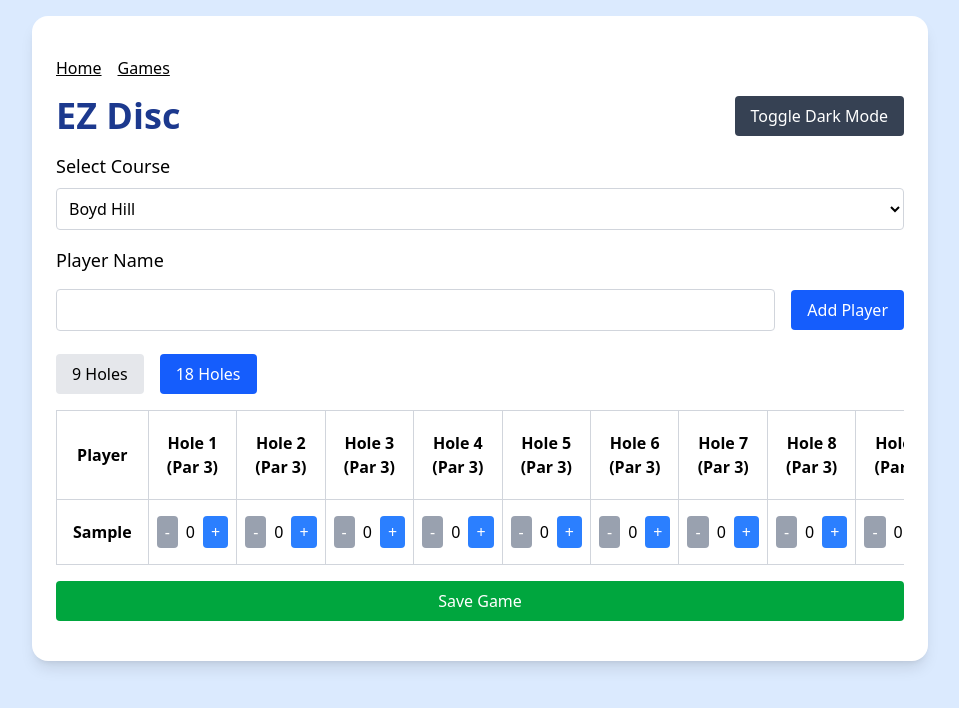
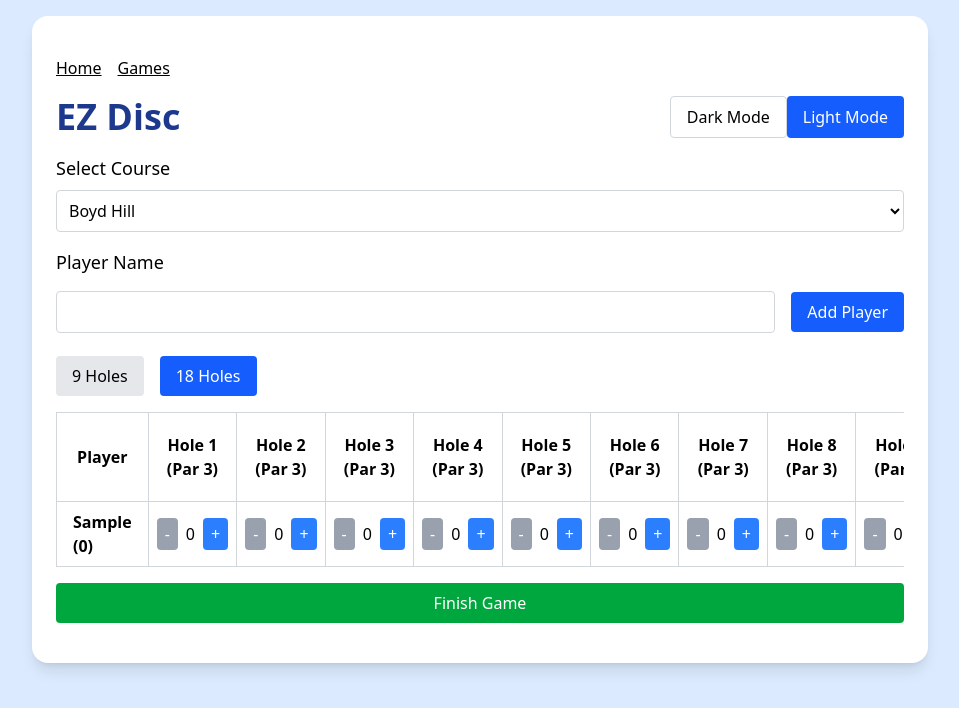
Before and after one commit to Andysimmonsisme/ez-disc, a React (Vite) app: page / in a window 1280 px wide. Both pictures are taken after typing "Sample" into the empty fields and a click on the button "Add Player". Shown: the top 708 px of the page, without its empty margins (160-1119 px from the left). Built offline with nearby package versions, Linux system fonts and the light colour scheme.

Commit message:
feat: allow past games to be edited, load last unfinished game on render

```diff
--- a/src/components/Game.tsx
+++ b/src/components/Game.tsx
@@ -35,6 +35,7 @@ function Game() {
   ];
   const {
     coursePar,
+    currentGameId,
     isModalOpen,
     newPlayerName,
     players,
@@ -44,7 +45,6 @@ function Game() {
     handleAddPlayer,
     handleScoreChange,
     removePlayer,
-    saveGame,
     startNewGame,
     setNewPlayerName,
     setSelectedCourse,
@@ -69,7 +69,9 @@ function Game() {
       <Holes totalHoles={totalHoles} setTotalHoles={setTotalHoles} />
 
       <ScoreCard
+        gameId={currentGameId ?? -1}
         coursePar={coursePar}
+        editMode={true}
         players={players}
         scores={scores}
         selectedCourse={selectedCourse}
@@ -80,9 +82,9 @@ function Game() {
 
       <button
         className='w-full my-4 px-4 py-2 rounded bg-green-600 text-white hover:bg-green-700'
-        onClick={saveGame}
+        onClick={() => setIsModalOpen(true)}
       >
-        Save Game
+        Finish Game
       </button>
       <SaveGameModal
         isOpen={isModalOpen}
--- a/src/components/Header.tsx
+++ b/src/components/Header.tsx
@@ -26,12 +26,27 @@ function Header({ title }: HeaderProps) {
       <h1 className='text-4xl font-extrabold text-blue-900 dark:text-white'>
         {title}
       </h1>
-      <button
-        onClick={() => setDarkMode(!darkMode)}
-        className='px-4 py-2 rounded bg-gray-700 dark:bg-gray-200 text-white dark:text-black hover:bg-gray-600 dark:hover:bg-gray-300'
-      >
-        Toggle {darkMode ? 'Light' : 'Dark'} Mode
-      </button>
+
+      <div role='group' aria-label='Dark and Light Mode Toggle' className='flex'>
+        <button
+          onClick={() => setDarkMode(true)}
+          aria-pressed={darkMode}
+          className={`px-4 py-2 rounded ${
+            darkMode ? 'bg-blue-600' : 'border border-gray-300 hover:bg-gray-200'
+          }`}
+        >
+          Dark Mode
+        </button>
+        <button
+          onClick={() => setDarkMode(false)}
+          aria-pressed={!darkMode}
+          className={`px-4 py-2 rounded ${
+            !darkMode ? 'bg-blue-600 text-white' : 'border border-gray-600 hover:bg-gray-600'
+          }`}
+        >
+          Light Mode
+        </button>
+      </div>
     </header>
   );
 }
--- a/src/components/SavedGames.tsx
+++ b/src/components/SavedGames.tsx
@@ -1,42 +1,73 @@
-import { useEffect, useState } from 'react';
-import { Game } from '../state/useGameState';
 import ScoreCard from './ScoreCard';
+import { useSavedGamesState } from '../state/useSavedGamesState';
 
 function SavedGames() {
-  const [games, setGames] = useState<Game[]>([]);
-
-  useEffect(() => {
-    setGames(JSON.parse(localStorage.getItem('games') || '[]'));
-  }, []);
+  const {
+    games,
+    editMode,
+    changeEditMode,
+    handleScoreChange,
+    removePlayer,
+  } = useSavedGamesState();
   return (
     <>
       {games.length === 0 ? (
         <p>No saved games.</p>
       ) : (
         <div className='space-y-4'>
-          {games.map((game) => (
+          {games.map((game, index) => (
             <section
               key={game.id}
               className='p-4 bg-gray-100 dark:bg-gray-700 dark:text-white rounded-lg shadow-md'
             >
-              <h2 className='text-lg font-bold mb-2'>
-                {game.course.name}{' '}
+              <h2 className='text-2xl font-bold'>{game.course.name}</h2>
+              <p className='mb-2'>
                 {new Date(game.date).toLocaleString('en-US', {
                   dateStyle: 'medium', // e.g., "Mar 27, 2025"
                   timeStyle: 'short', // e.g., "10:15 AM"
                 })}
-              </h2>
+              </p>
+
+              <div
+                role='group'
+                aria-label='View and Edit Toggle'
+                className='flex'
+              >
+                <button
+                  type='button'
+                  onClick={() => changeEditMode(false, index)}
+                  aria-pressed={!editMode[index]}
+                  className={`px-4 py-2 rounded border border-gray-300 dark:border-gray-600 ${
+                    !editMode[index] ? 'bg-blue-600 text-white' : 'hover:bg-gray-200 dark:hover:bg-gray-600'
+                  }`}
+                >
+                  View
+                </button>
+
+                <button
+                  type='button'
+                  onClick={() => changeEditMode(true, index)}
+                  aria-pressed={editMode[index]}
+                  className={`px-4 py-2 rounded border border-gray-300 dark:border-gray-600 ${
+                    editMode[index] ? 'bg-blue-600 text-white' : 'hover:bg-gray-200 dark:hover:bg-gray-600'
+                  }`}
+                >
+                  Edit
+                </button>
+              </div>
 
               <ScoreCard
+                gameId={game.id}
                 coursePar={game.course.par
                   .slice(0, game.scores[0].scores.length)
                   .reduce((sum, score) => sum + score, 0)}
+                editMode={editMode[index]}
                 players={game.scores.map((score) => score.player)}
                 scores={game.scores.map((score) => score.scores)}
                 selectedCourse={game.course}
                 totalHoles={game.scores[0].scores.length}
-                handleScoreChange={() => {}}
-                removePlayer={() => {}}
+                handleScoreChange={handleScoreChange}
+                removePlayer={removePlayer}
               />
             </section>
           ))}
--- a/src/components/Score.tsx
+++ b/src/components/Score.tsx
@@ -1,46 +1,74 @@
+import { useEffect, useState } from 'react';
+import { CourseInterface } from './Course';
+
 interface ScoreProps {
+  editMode: boolean;
   playerName: string;
-  playerScores: number[];
+  playerIndex: number;
+  scores: number[][];
   totalScore: number;
   coursePar: number;
+  selectedCourse: CourseInterface;
   onScoreChange: (holeIndex: number, change: number) => void;
   onRemove: () => void;
 }
 
 function Score({
+  editMode,
   playerName,
-  playerScores,
+  playerIndex,
+  scores,
   totalScore,
   coursePar,
+  selectedCourse,
   onScoreChange,
   onRemove,
 }: ScoreProps) {
+  const calculateCurrentScore = () =>
+    scores[playerIndex].reduce((sum, score, index) => {
+      if (score === 0) return sum; // Skip if score is 0
+      return sum + score - selectedCourse.par[index];
+    }, 0);
+  const [currentScore, setCurrentScore] = useState(0);
+
+  useEffect(() => {
+    setCurrentScore(calculateCurrentScore());
+  }, [scores]);
+
+  const changeScore = (holeIndex: number, change: number) => {
+    onScoreChange(holeIndex, change);
+  };
+
   return (
     <tr>
       <td className='border border-gray-300 dark:border-gray-600 px-4 py-2 font-bold'>
-        {playerName}
+        {playerName} ({currentScore > 0 ? '+' : ''}{currentScore})
       </td>
-      {playerScores.map((score, holeIndex) => (
+      {scores[playerIndex].map((score, holeIndex) => (
         <td
           key={holeIndex}
           className='border border-gray-300 dark:border-gray-600 px-2 py-2'
         >
           <div className='flex items-center justify-center space-x-2'>
+            {editMode && (
               <button
-              onClick={() => onScoreChange(holeIndex, -1)}
+                onClick={() => changeScore(holeIndex, -1)}
                 className='bg-gray-400 text-white px-2 py-1 rounded hover:bg-gray-500'
                 aria-label='Subtract one'
               >
                 -
               </button>
+            )}
             <span>{score}</span>
+            {editMode && (
               <button
-              onClick={() => onScoreChange(holeIndex, 1)}
+                onClick={() => changeScore(holeIndex, 1)}
                 className='bg-blue-500 text-white px-2 py-1 rounded hover:bg-blue-600'
                 aria-label='Add one'
               >
                 +
               </button>
+            )}
           </div>
         </td>
       ))}
@@ -48,14 +76,14 @@ function Score({
         {totalScore} ({totalScore > coursePar && '+'}
         {totalScore - coursePar})
       </td>
-      <td className='border border-gray-300 dark:border-gray-600 px-4 py-2 text-center'>
+      {editMode && <td className='border border-gray-300 dark:border-gray-600 px-4 py-2 text-center'>
         <button
           onClick={onRemove}
           className='bg-red-500 text-white px-3 py-1 rounded-lg hover:bg-red-600'
         >
           Remove
         </button>
-      </td>
+      </td>}
     </tr>
   );
 }
--- a/src/components/ScoreCard.tsx
+++ b/src/components/ScoreCard.tsx
@@ -2,7 +2,9 @@ import { CourseInterface } from './Course';
 import Score from './Score';
 
 interface ScoreCardProps {
+  gameId: number,
   coursePar: number;
+  editMode: boolean;
   players: string[];
   scores: number[][];
   selectedCourse: CourseInterface;
@@ -10,13 +12,16 @@ interface ScoreCardProps {
   handleScoreChange: (
     playerIndex: number,
     holeIndex: number,
-    change: number
+    change: number,
+    gameId: number,
   ) => void;
-  removePlayer: (playerIndex: number) => void;
+  removePlayer: (playerIndex: number, gameId: number) => void;
 }
 
 function ScoreCard({
+  gameId,
   coursePar,
+  editMode,
   players,
   scores,
   selectedCourse,
@@ -49,17 +54,20 @@ function ScoreCard({
           {players.map((playerName, playerIndex) => (
             <Score
               key={playerIndex}
+              editMode={editMode}
               playerName={playerName}
-              playerScores={scores[playerIndex]}
+              scores={scores}
+              playerIndex={playerIndex}
               coursePar={coursePar}
+              selectedCourse={selectedCourse}
               totalScore={scores[playerIndex].reduce(
                 (sum, score) => sum + score,
                 0
               )}
               onScoreChange={(holeIndex, change) =>
-                handleScoreChange(playerIndex, holeIndex, change)
+                handleScoreChange(playerIndex, holeIndex, change, gameId)
               }
-              onRemove={() => removePlayer(playerIndex)}
+              onRemove={() => removePlayer(playerIndex, gameId)}
             />
           ))}
         </tbody>
--- /dev/null
+++ b/src/state/useSavedGamesState.ts
@@ -0,0 +1,97 @@
+import { useEffect, useState } from 'react';
+import { Game } from './useGameState';
+
+export const useSavedGamesState = () => {
+  const [games, setGames] = useState<Game[]>(JSON.parse(localStorage.getItem('games') || '[]'));
+  const [editMode, setEditMode] = useState<boolean[]>(
+    Array(games.length).fill(false)
+  );
+
+  // changes to games
+  useEffect(() => {
+    saveGames();
+  }, [games]);
+
+  const changeEditMode = (value: boolean, index: number) => {
+    setEditMode((prevValue) => {
+      const newValue = [...prevValue];
+
+      newValue[index] = value;
+      return newValue;
+    });
+  };
+
+  const handleScoreChange = (
+    playerIndex: number,
+    holeIndex: number,
+    change: number,
+    gameId: number
+  ) => {
+    setGames((prevGames) => {
+      return prevGames.map((game) => {
+        // update this game
+        if (game.id === gameId) {
+          return {
+            ...game,
+            scores: game.scores.map((playerScores, i) => {
+              // update scores for this player
+              if (i === playerIndex) {
+                return {
+                  ...playerScores,
+                  scores: playerScores.scores.map((score, j) => {
+                    if (j === holeIndex) {
+                      const newScore = score + change;
+
+                      // first setting score with minus sign
+                      if (newScore < 0) {
+                        return game.course.par[holeIndex] - 1;
+                      }
+                      // first setting score with plus sign
+                      else if (score === 0 && newScore === 1) {
+                        return game.course.par[holeIndex];
+                      }
+
+                      return score + change;
+                    }
+                    return score;
+                  }),
+                };
+              }
+              return playerScores; // this player score was not edited, return as is
+            }),
+          };
+        }
+
+        return game; // this game was not edited, return as is
+      });
+    });
+  };
+
+  const removePlayer = (playerIndex: number, gameId: number) => {
+    setGames((prevGames) => {
+      return prevGames.map((game) => {
+        if (game.id === gameId) {
+          return {
+            ...game,
+            scores: game.scores.filter((_, index) => index !== playerIndex),
+          };
+        }
+
+        return game;
+      });
+    });
+  };
+
+  const saveGames = () => {
+    localStorage.setItem('games', JSON.stringify(games));
+  };
+
+  return {
+    games,
+    editMode,
+    changeEditMode,
+    handleScoreChange,
+    removePlayer,
+    saveGames,
+  };
+};
```
Also changed, not shown: src/state/useGameState.ts (+36 -17 lines). Lines whose indentation alone changed are shown as unchanged.
